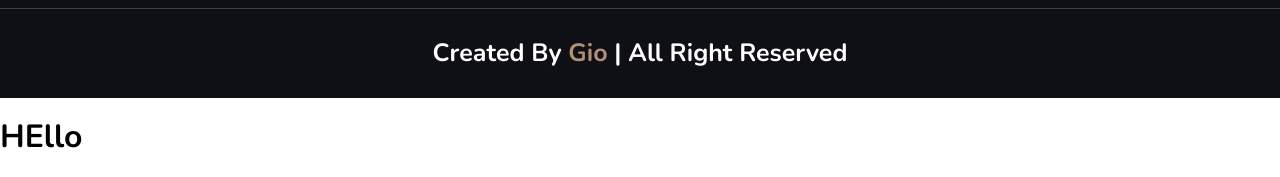
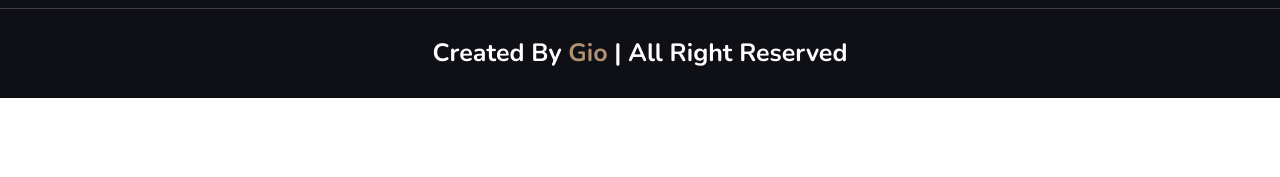
Before and after one commit to giovani523/website-coffe, a plain HTML site: page index.html in a window 1280 px wide. Shown: the part 5325-5502 px from the top of the page. After the commit the page ends 5423 px from the top, so only its background shows below. Drawn offline with nearby package versions, Linux system fonts and the light colour scheme.

Commit message:
Update index.html

```diff
--- a/index.html
+++ b/index.html
@@ -289,7 +289,5 @@
     </footer>
     <!-- start footer  -->
 
-<!--     test -->
-    <h1>HEllo</h1>
 </body>
 </html>
```
